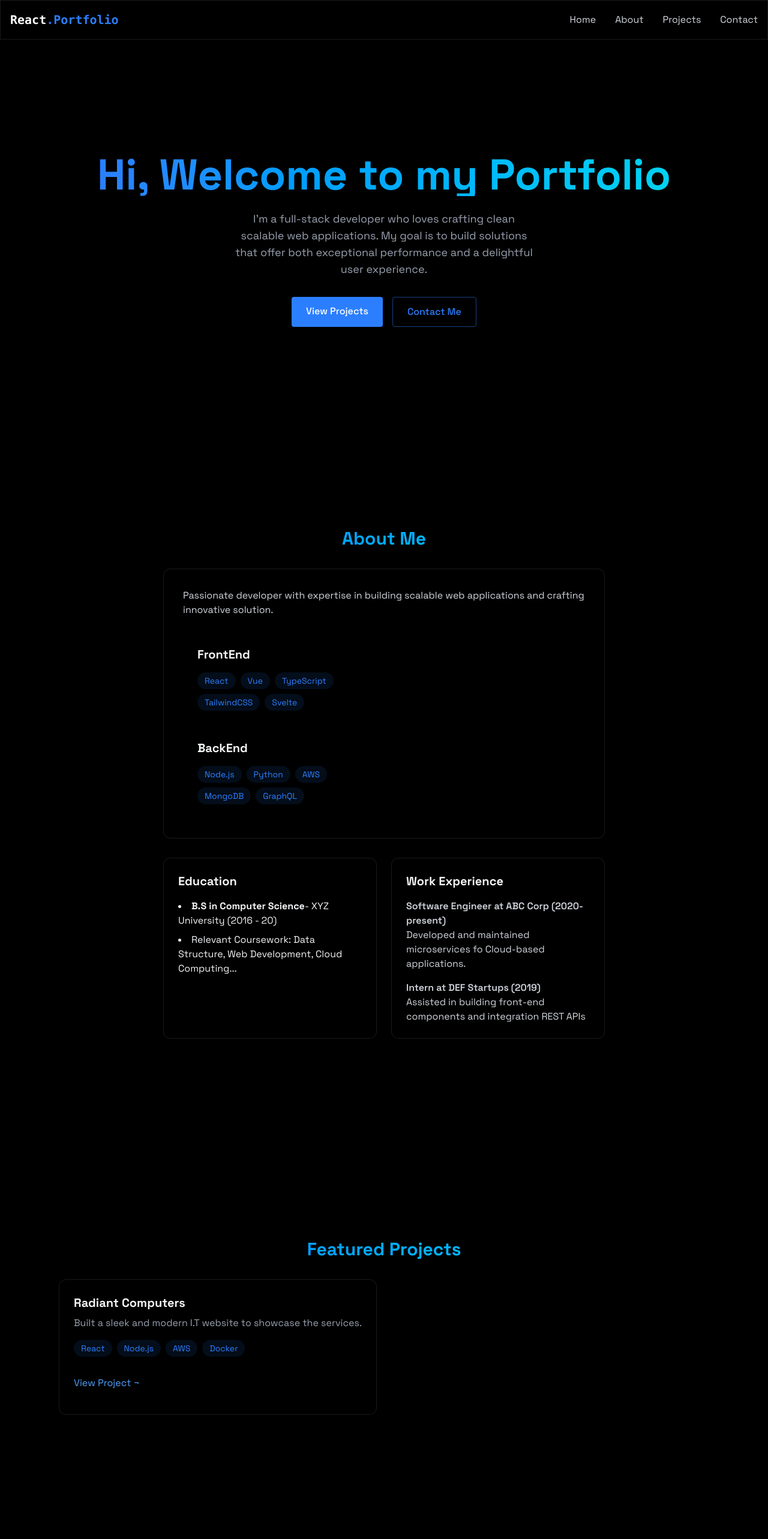
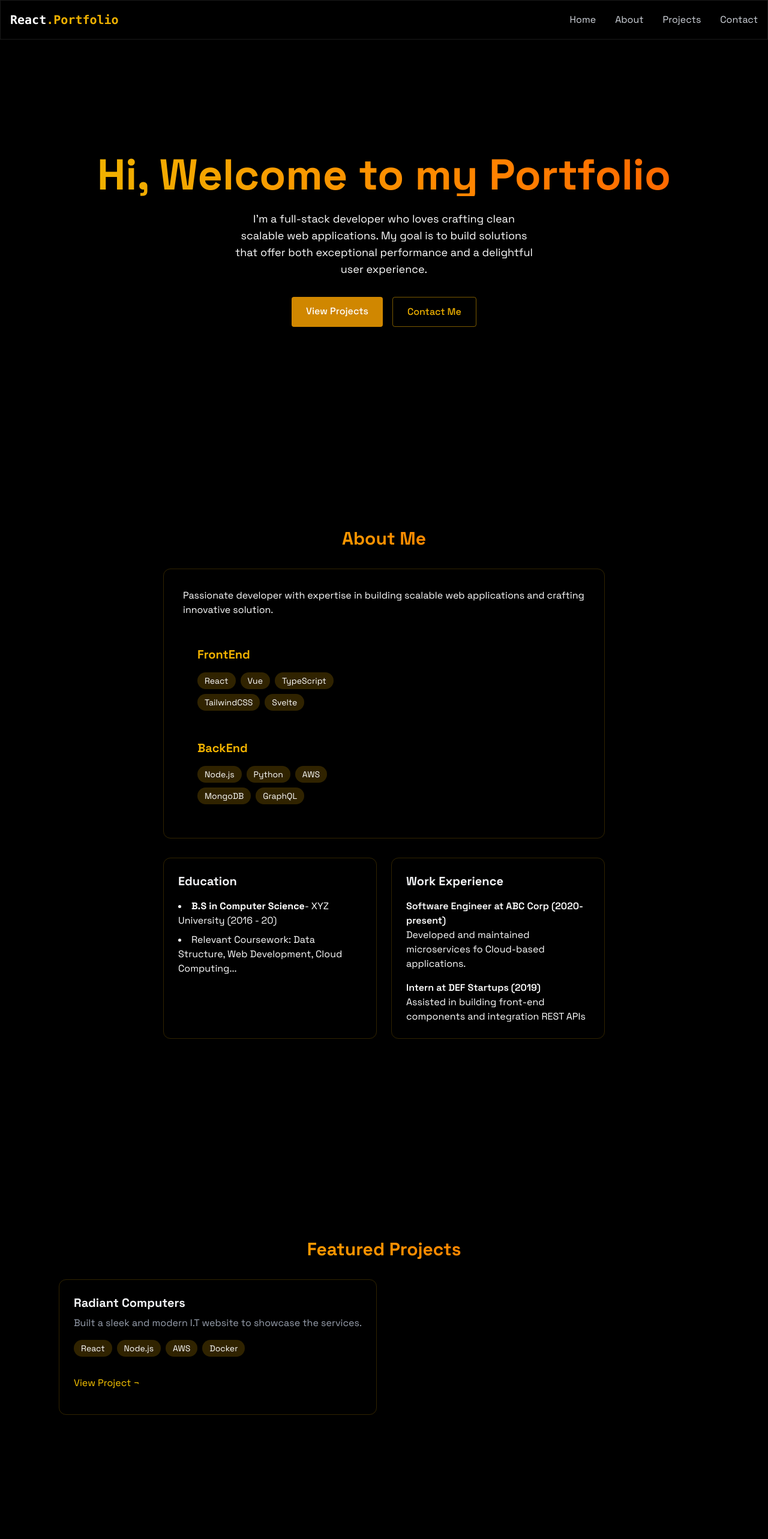
Before and after one commit to VisheshTnwr/react_portfolio, a React (Vite) app: page / in a window 1280 px wide. Shown: the top 2566 px of the page at 60% size. Built offline with nearby package versions, Linux system fonts and the light colour scheme.

Commit message:
Changed theme to yellow instead of blue

```diff
--- a/src/components/LoadingScreen.jsx
+++ b/src/components/LoadingScreen.jsx
@@ -31,7 +31,7 @@ export const LoadingScreen = ({ onComplete }) => {
       </div>
 
       <div className="w-[200px] h-[2px] bg-gray-800 rounded relative overflow-hidden">
-        <div className="w-[40%] h-full bg-blue-500 shadow-[0_0_15px_#b82f6] animate-loading-bar">
+        <div className="w-[40%] h-full bg-yellow-500 shadow-[0_0_15px_#b82f6] animate-loading-bar">
           {" "}
         </div>
       </div>
--- a/src/components/Navbar.jsx
+++ b/src/components/Navbar.jsx
@@ -11,7 +11,7 @@ export const Navbar = ({ menuOpen, setMenuOpen }) => {
         <div className="flex justify-between items-center h-16">
           <a href="#home" className="font-mono text-xl font-bold text-white">
             {" "}
-            React<span className="text-blue-500">.Portfolio</span>{" "}
+            React<span className="text-yellow-500">.Portfolio</span>{" "}
           </a>
 
           <div
--- a/src/components/sections/About.jsx
+++ b/src/components/sections/About.jsx
@@ -17,24 +17,24 @@ export const About = () => {
     >
       <RevealOnScroll>
       <div className="max-w-3xl mx-auto px-4">
-        <h2 className="text-3xl font-bold mb-8 bg-gradient-to-r from-blue-500 to-cyan-400 bg-clip-text text-transparent text-center ">
+        <h2 className="text-3xl font-bold mb-8 bg-gradient-to-r from-yellow-500 to-orange-500 bg-clip-text text-transparent text-center ">
           About Me
         </h2>
 
-        <div className="rounded-xl p-8 border-white/10 border hover:-translate-y-1 transition-all">
-          <p className="text-gray-300 mb-6">
+        <div className="rounded-xl p-8 border-yellow-500/20 border hover:-translate-y-1 transition-all">
+          <p className="text-white mb-6">
             Passionate developer with expertise in building scalable web
             applications and crafting innovative solution.
           </p>
 
           <div className="grid grid-cols-1 md:grid-cols-2 gap-6">
             <div className="rounded-xl p-6 hover:-translate-y-1 transition-all">
-              <h3 className="text-xl font-bold mb-4">FrontEnd</h3>
+              <h3 className="text-xl text-yellow-500 font-bold mb-4">FrontEnd</h3>
               <div className="flex flex-wrap gap-2">
                 {frontendSkills.map((tech, key) => (
                   <span
                     key={key}
-                    className="bg-blue-500/10 text-blue-500 py-1 px-3 rounded-full text-sm hover:bg-blue-500/20 hover:shadow-[0_2px_8px_rgba(59, 130, 246, 0.2)] transition"
+                    className="bg-yellow-500/20 text-white py-1 px-3 rounded-full text-sm hover:bg-yellow-500/50 hover:shadow-[0_2px_8px_rgba(59, 130, 246, 0.2)] transition"
                   >
                     {tech}
                   </span>
@@ -44,12 +44,12 @@ export const About = () => {
           </div>
           <div className="grid grid-cols-1 md:grid-cols-2 gap-6">
             <div className="rounded-xl p-6 hover:-translate-y-1 transition-all">
-              <h3 className="text-xl font-bold mb-4">BackEnd</h3>
+              <h3 className="text-xl text-yellow-500 font-bold mb-4">BackEnd</h3>
               <div className="flex flex-wrap gap-2">
                 {backendSkills.map((tech, key) => (
                   <span
                     key={key}
-                    className="bg-blue-500/10 text-blue-500 py-1 px-3 rounded-full text-sm hover:bg-blue-500/20 hover:shadow-[0_2px_8px_rgba(59, 130, 246, 0.2)] transition"
+                    className="bg-yellow-500/20 text-white py-1 px-3 rounded-full text-sm hover:bg-yellow-500/50 hover:shadow-[0_2px_8px_rgba(59, 130, 246, 0.2)] transition"
                   >
                     {tech}
                   </span>
@@ -59,9 +59,9 @@ export const About = () => {
           </div>
         </div>
         <div className="grid grid-cols-1 md:grid-cols-2 gap-6 mt-8">
-          <div className="p-6 rounded-xl border-white/10 border hover:-translate-y-1 transition-all">
+          <div className="p-6 rounded-xl border-yellow-500/20 border hover:-translate-y-1 transition-all">
             <h3 className="text-xl font-bold mb-4">Education</h3>
-            <ul className="list-disc list-inside tetx-gray-300 space-y-2">
+            <ul className="list-disc list-inside text-white space-y-2">
               <li>
                 <strong>B.S in Computer Science</strong>- XYZ University (2016 -
                 20)
@@ -72,9 +72,9 @@ export const About = () => {
               </li>
             </ul>
           </div>
-          <div className="p-6 rounded-xl border-white/10 border hover:-translate-y-1 transition-all">
+          <div className="p-6 rounded-xl border-yellow-500/20 border hover:-translate-y-1 transition-all">
             <h3 className="text-xl font-bold mb-4">Work Experience</h3>
-            <div className="space-y-4 text-gray-300 ">
+            <div className="space-y-4 text-white ">
               <div>
                 <h4 className="font-semibold">Software Engineer at ABC Corp (2020- present)</h4>
                 <p>
--- a/src/components/sections/Home.jsx
+++ b/src/components/sections/Home.jsx
@@ -5,11 +5,11 @@ export const Home = () => {
       className="min-h-screen flex items-center justify-center relative"
     >
       <div className="text-center z-10 px-4">
-        <h1 className="text-5xl md:text-7xl font-bold mb-6 bg-gradient-to-r from-blue-500 to-cyan-400 bg-clip-text text-transparent leading-right">
+        <h1 className="text-5xl md:text-7xl font-bold mb-6 bg-gradient-to-r from-yellow-500 to-orange-500 bg-clip-text text-transparent leading-right">
           Hi, Welcome to my Portfolio
         </h1>
 
-        <p className="text-gray-400  text-lg mb-8 max-w-lg mx-auto">
+        <p className="text-white  text-lg mb-8 max-w-lg mx-auto">
           I'm a full-stack developer who loves crafting clean scalable web
           applications. My goal is to build solutions that offer both
           exceptional performance and a delightful user experience.
@@ -17,13 +17,13 @@ export const Home = () => {
         <div className="flex justify-center space-x-4">
           <a
             href="#projects"
-            className="bg-blue-500 text-white py-3 p-6 rounded font-medium transition relative overflow-hidden hover:-translate-y-0.5 hover:shadow-[0_0_15px_rgba(59, 130, 246, 0.4)]"
+            className="bg-yellow-600 text-white py-3 p-6 rounded font-medium transition relative overflow-hidden hover:-translate-y-0.5 hover:shadow-[0_0_15px_rgba(252, 186, 3, 0.4)]"
           >
             View Projects
           </a>
           <a
             href="#contact"
-            className="border border-blue-500/50 text-blue-500 py-3 px-6 rounded font-medium transition-all  duration-200 hover:-translate-y-0.5 hover:shadow-[0_0_15px_rgba(59, 130, 246, 0.2)] hover:bg-blue-500/20"
+            className="border border-yellow-500/50 text-yellow-500 py-3 px-6 rounded font-medium transition-all  duration-200 hover:-translate-y-0.5 hover:shadow-[0_0_15px_rgba(252, 186, 3, 0.2)] hover:bg-yellow-500/20"
           >
             Contact Me
           </a>
--- a/src/components/sections/Projects.jsx
+++ b/src/components/sections/Projects.jsx
@@ -8,11 +8,11 @@ export const Projects = () => {
     >
       <RevealOnScroll>
       <div className="ma-w-5xl mx-auto px-4">
-        <h2 className="text-3xl font-bold mb-8 bg-gradient-to-r from-blue-500 to-cyan-400 bg-clip-text text-transparent text-center ">
+        <h2 className="text-3xl font-bold mb-8 bg-gradient-to-r from-yellow-500 to-orange-500 bg-clip-text text-transparent text-center ">
           Featured Projects
         </h2>
         <div className="grid grid-cols-1 md:grid-cols-2 gap-6">
-          <div className="p-6 rounded-xl border border-white/10 hover:-translate-y-1 hover:border-blue-500/30 hover:shadow-[0_2px_8px_rgba(59, 130, 246, 0.1)] transition-all">
+          <div className="p-6 rounded-xl border border-yellow-500/20 hover:-translate-y-1 hover:border-blue-500/30 hover:shadow-[0_2px_8px_rgba(59, 130, 246, 0.1)] transition-all">
             <h3 className="text-xl font-bold mb-2">Radiant Computers</h3>
             <p className="text-gray-400 mb-4">
               Built a sleek and modern I.T website to showcase the services.
@@ -21,7 +21,7 @@ export const Projects = () => {
               {["React", "Node.js", "AWS", "Docker"].map((tech, key) => (
                 <span
                   key={key}
-                  className="bg-blue-500/10 text-blue-500 py-1 px-3 rounded-full text-sm hover:bg-blue-500/20 hover:shadow-[0_2px_8px_rgba(59, 130, 246, 0.2)] transition"
+                  className="bg-yellow-500/20 text-white py-1 px-3 rounded-full text-sm hover:bg-yellow-500/50 hover:shadow-[0_2px_8px_rgba(59, 130, 246, 0.2)] transition"
                 >
                   {tech}
                 </span>
@@ -30,7 +30,7 @@ export const Projects = () => {
             <div className="flex justify-between items-center">
               <a
                 href="https://www.radiantcomputers.com"
-                className="text-blue-400 hover:text-blue-300 transition-colors my-4"
+                className="text-yellow-400 hover:text-yellow-300 transition-colors my-4"
               >
                 {" "}
                 View Project ¬
```
Also changed, not shown: src/components/sections/Contact.jsx (+6 -7 lines).
